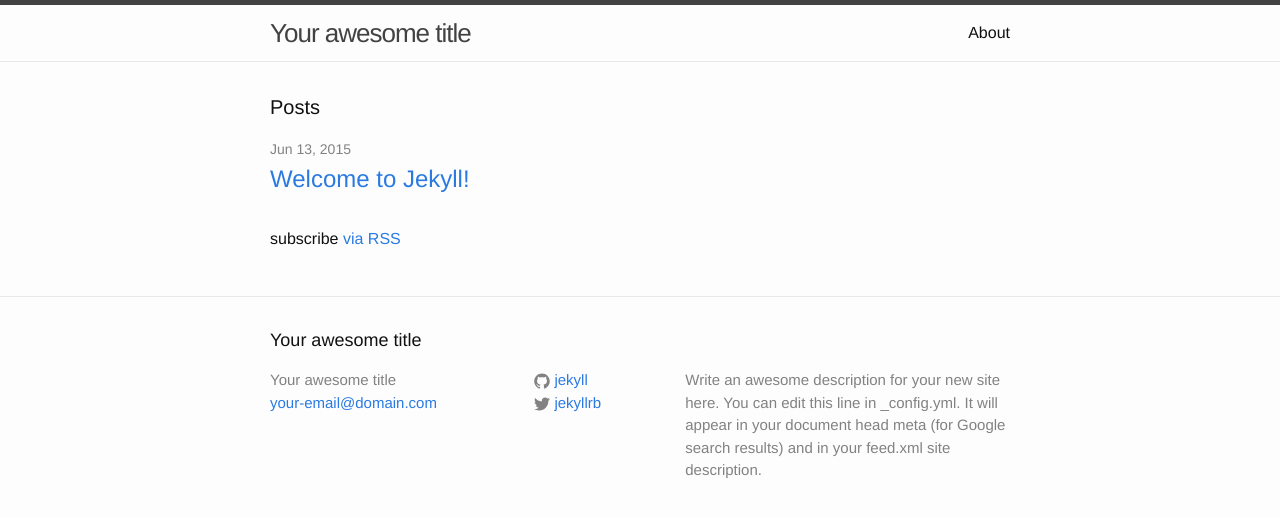
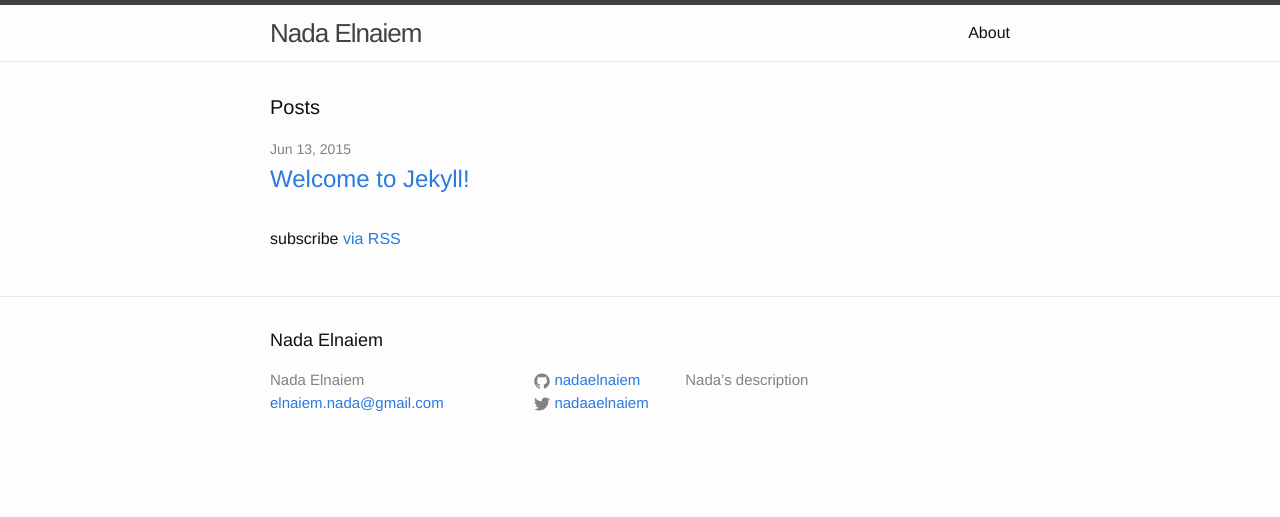
Before and after one commit to nadaelnaiem/nadaelnaiem.github.io, a Jekyll site: the page built from index.html, in a window 1280 px wide. Shown: the top 517 px of the page. Built offline with Jekyll 4.4.1, drawn with Linux system fonts in a browser that asks for light colours.

Commit message:
updating the config file

```diff
--- a/_config.yml
+++ b/_config.yml
@@ -1,14 +1,12 @@
 # Site settings
-title: Your awesome title
-email: your-email@domain.com
+title: Nada Elnaiem
+email: elnaiem.nada@gmail.com
 description: > # this means to ignore newlines until "baseurl:"
-  Write an awesome description for your new site here. You can edit this
-  line in _config.yml. It will appear in your document head meta (for
-  Google search results) and in your feed.xml site description.
+  Nada’s description
 baseurl: "" # the subpath of your site, e.g. /blog/
-url: "http://yourdomain.com" # the base hostname & protocol for your site
-twitter_username: jekyllrb
-github_username:  jekyll
+url: "http://nadaelnaiem.github.io" # the base hostname & protocol for your site
+twitter_username: nadaaelnaiem
+github_username: nadaelnaiem
 
 # Build settings
 markdown: kramdown
```
